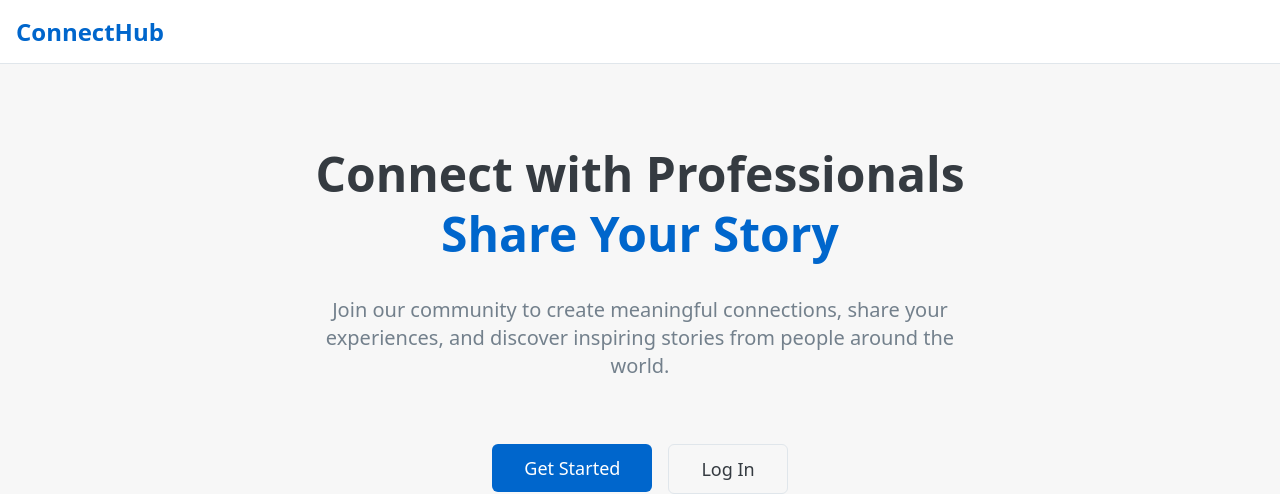
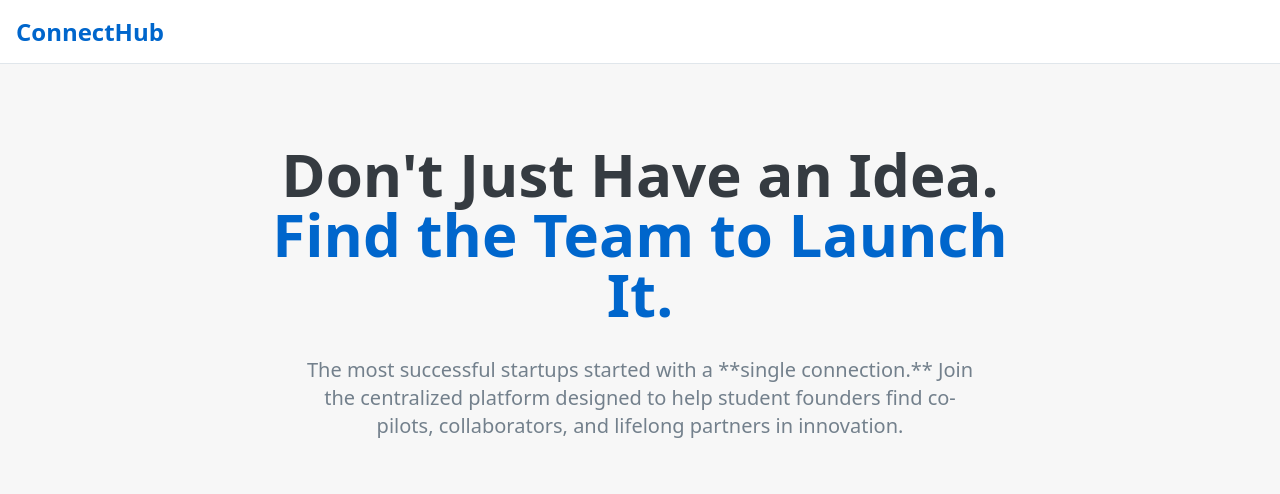
Before and after one commit to FreeED1620/cofounder.net-freeed, a Next.js app: page / in a window 1280 px wide. Shown: the top 494 px of the page. Built offline with nearby package versions, Linux system fonts and the light colour scheme; no server answers.

Commit message:
update landing page

```diff
--- a/app/page.tsx
+++ b/app/page.tsx
@@ -38,16 +38,16 @@ const Landing = () => {
 
       <main className="container mx-auto px-4 py-20">
         <div className="max-w-3xl mx-auto text-center space-y-8">
-          <h2 className="text-5xl font-bold text-foreground leading-tight">
-            Connect with Professionals
+          <h2 className="text-5xl md:text-6xl font-bold text-foreground leading-tight max-w-4xl mx-auto">
+            Don't Just Have an Idea.
             <br />
-            <span className="text-primary">Share Your Story</span>
+            <span className="text-primary">Find the Team to Launch It.</span>
           </h2>
 
-          <p className="text-xl text-muted-foreground max-w-2xl mx-auto">
-            Join our community to create meaningful connections, share your
-            experiences, and discover inspiring stories from people around the
-            world.
+          <p className="text-xl text-muted-foreground max-w-2xl mx-auto mt-6">
+            The most successful startups started with a **single connection.**
+            Join the centralized platform designed to help student founders find
+            co-pilots, collaborators, and lifelong partners in innovation.
           </p>
 
           <div className="flex gap-4 justify-center pt-8">
```
